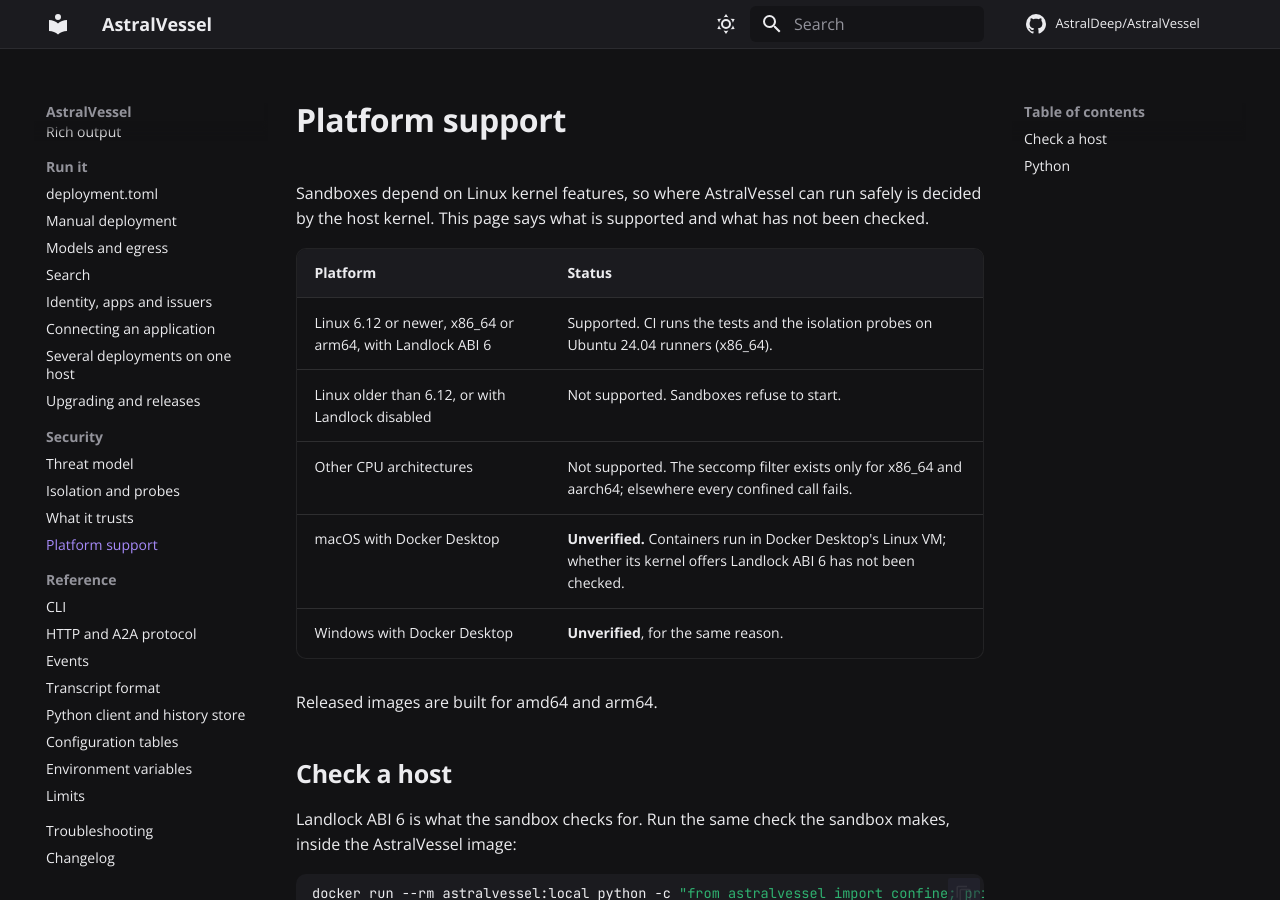
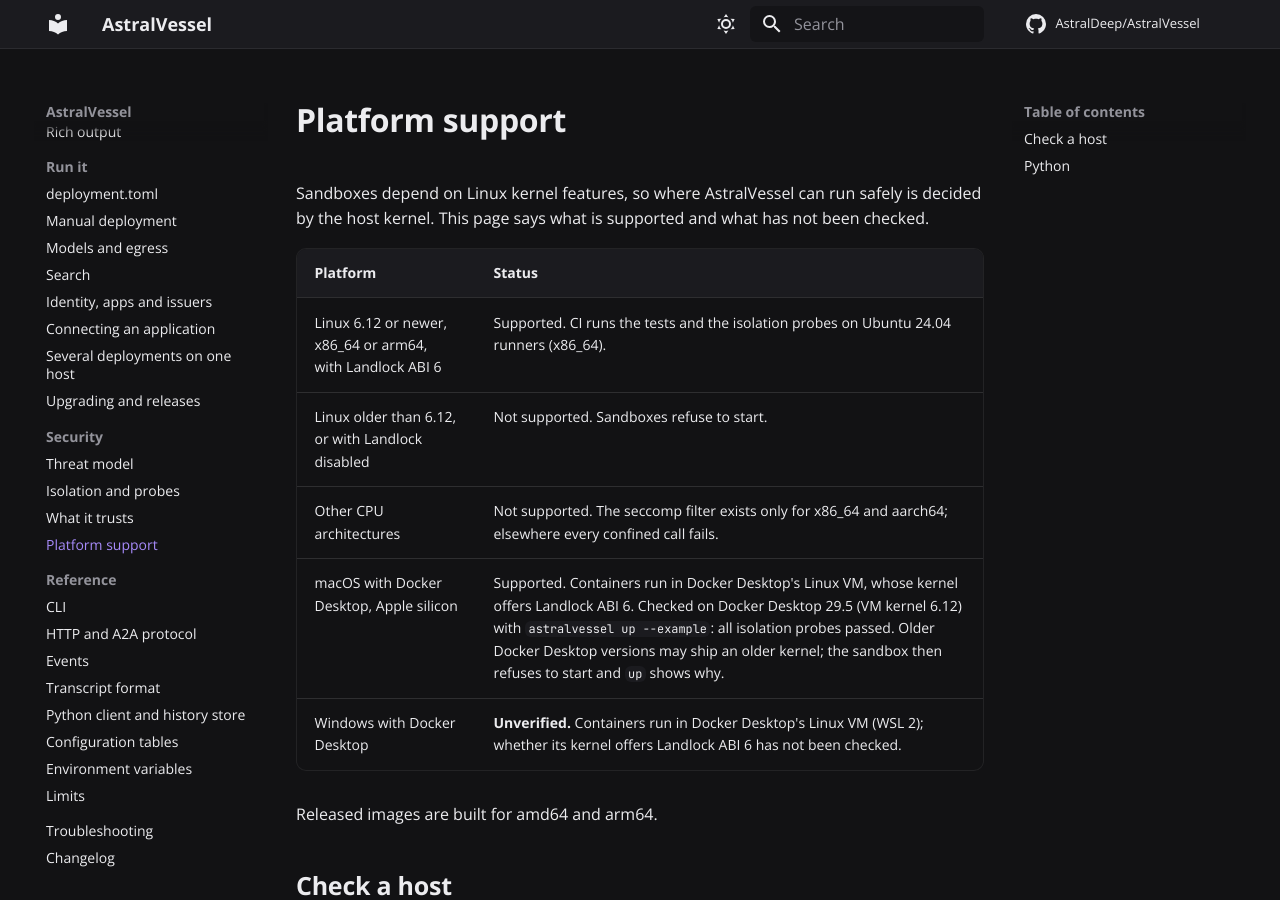
Before and after one commit to AstralDeep/AstralVessel, an MkDocs documentation site: the page built from docs/security/platforms.md, in a window 1280 px wide and 900 px high. Built offline with MkDocs 1.6.1 and Material for MkDocs 9.7.7, drawn with Linux system fonts in a browser that asks for light colours; comment, search, counter and statistics services are not loaded.

Commit message:
Skip one-off containers when finding the vessel, macOS support, stale validator note

```diff
--- a/docs/hooks/config_tables.py
+++ b/docs/hooks/config_tables.py
@@ -21,7 +21,9 @@ BOUNDS = (("gt", ">"), ("ge", ">="), ("lt", "<"), ("le", "<="), ("min_length", "
 # Checks made by validators, which the field metadata cannot show.
 CHECKS = {
     "VesselSection": ["`front_address` must be inside `front_subnet`, and `front_subnet` must be a network "
-                      "address (`172.31.247.0/24`, not `172.31.247.1/24`)."],
+                      "address (`172.31.247.0/24`, not `172.31.247.1/24`).",
+                      "`front_subnet` must be a /28 or larger, and `front_address` must be in its lower half; "
+                      "other containers on `front` get addresses from the upper half."],
     "ToolsSection": ["Every `builtin` entry must be one of `read`, `grep`, `glob`, `list`, `bash`, `webfetch`, "
                      "`websearch`."],
     "DeclaredTool": ["Exactly one of `command` or `service`.", "A service tool needs `path`, with no `..` segment.",
--- a/docs/security/platforms.md
+++ b/docs/security/platforms.md
@@ -8,8 +8,8 @@ page says what is supported and what has not been checked.
 | Linux 6.12 or newer, x86_64 or arm64, with Landlock ABI 6 | Supported. CI runs the tests and the isolation probes on Ubuntu 24.04 runners (x86_64). |
 | Linux older than 6.12, or with Landlock disabled | Not supported. Sandboxes refuse to start. |
 | Other CPU architectures | Not supported. The seccomp filter exists only for x86_64 and aarch64; elsewhere every confined call fails. |
-| macOS with Docker Desktop | **Unverified.** Containers run in Docker Desktop's Linux VM; whether its kernel offers Landlock ABI 6 has not been checked. |
-| Windows with Docker Desktop | **Unverified**, for the same reason. |
+| macOS with Docker Desktop, Apple silicon | Supported. Containers run in Docker Desktop's Linux VM, whose kernel offers Landlock ABI 6. Checked on Docker Desktop 29.5 (VM kernel 6.12) with `astralvessel up --example`: all isolation probes passed. Older Docker Desktop versions may ship an older kernel; the sandbox then refuses to start and `up` shows why. |
+| Windows with Docker Desktop | **Unverified.** Containers run in Docker Desktop's Linux VM (WSL 2); whether its kernel offers Landlock ABI 6 has not been checked. |
 
 Released images are built for amd64 and arm64.
 
```
Also changed, not shown: docs/changelog.md (+3 -1 lines), docs/get-started/quickstart.md (+2 -2 lines), 2 other files.
